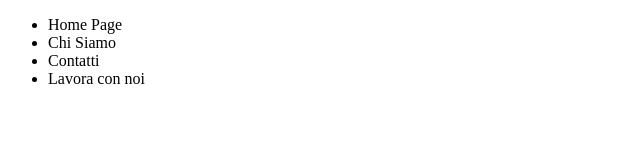
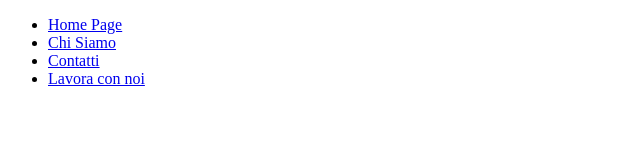
Before and after one commit to Giaki22/git-flow, a plain HTML site: page index.html in a window 1280 px wide. Shown: the whole page, without its empty margins (0-640 px from the left). Drawn offline with Linux system fonts and the light colour scheme.

Commit message:
add navigation links

```diff
--- a/index.html
+++ b/index.html
@@ -12,10 +12,10 @@
         <div class="top-header"></div>
         <div class="bottom-header">
             <ul>
-                <li>Home Page</li>
-                <li>Chi Siamo</li>
-                <li>Contatti</li>
-                <li>Lavora con noi</li>
+                <li><a href="#">Home Page</a></li>
+                <li><a href="#">Chi Siamo</a></li>
+                <li><a href="#">Contatti</a></li>
+                <li><a href="#">Lavora con noi</a></li>
             </ul>
         </div>
     </header>
```
